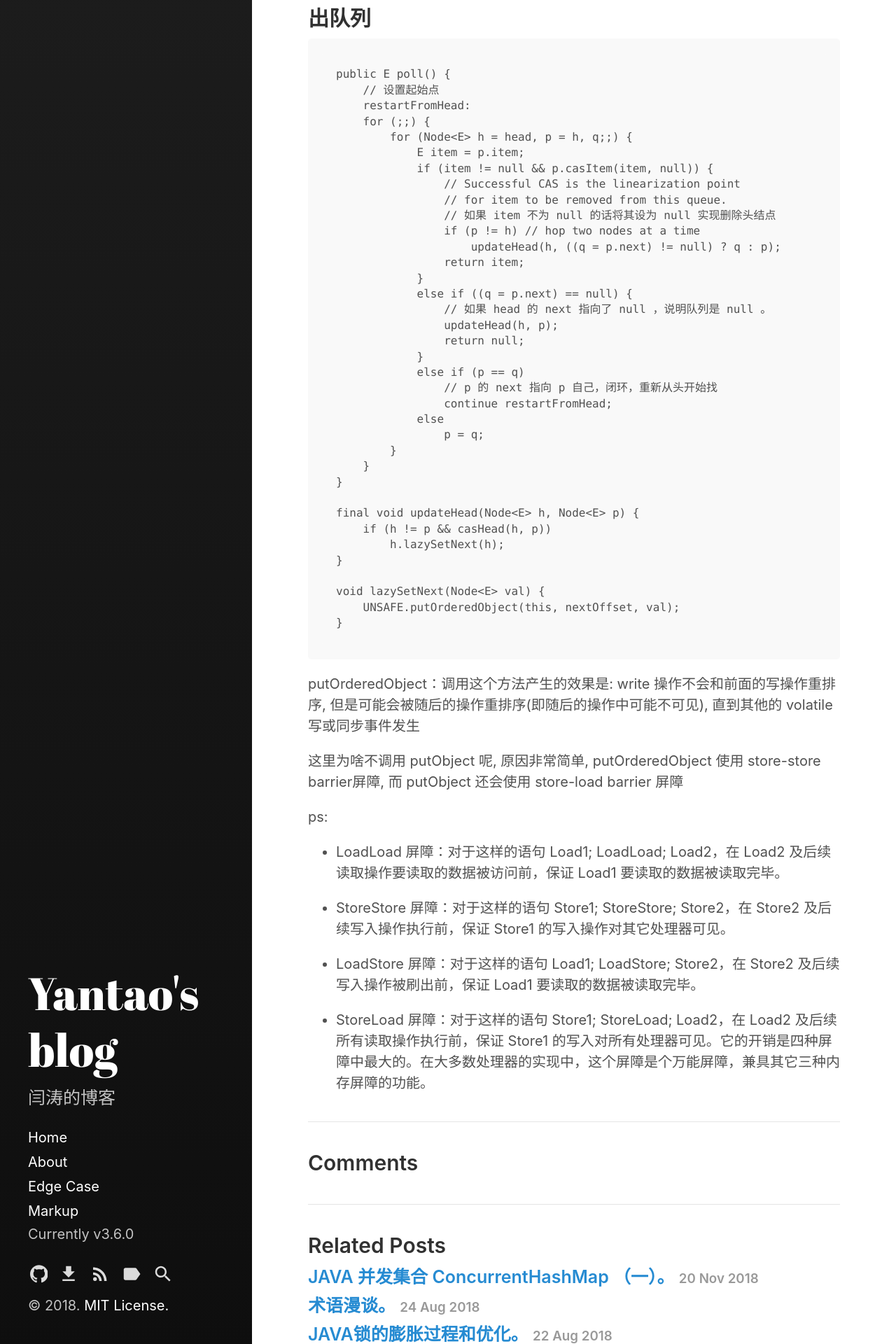
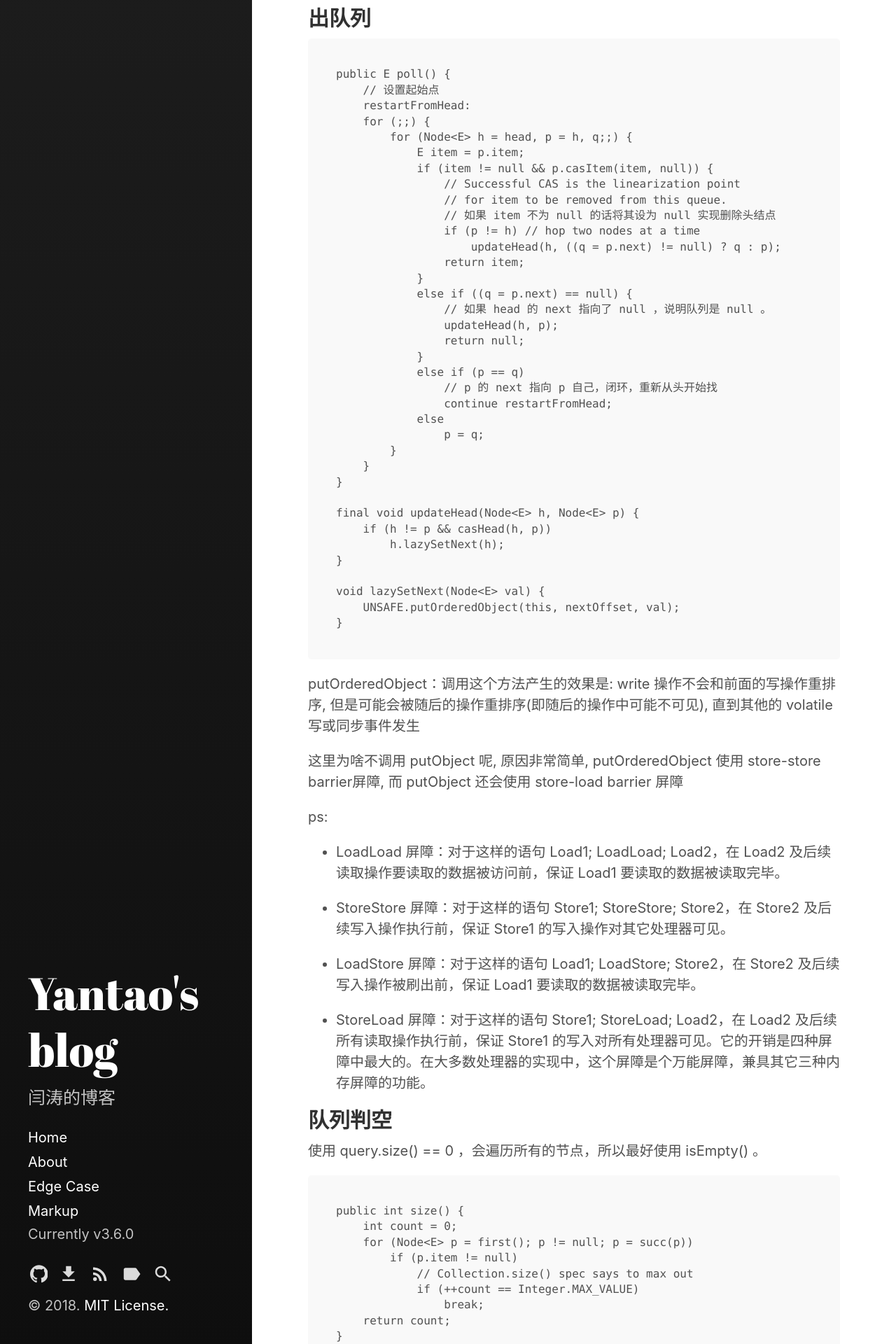
Before and after one commit to xinghelanchen/xinghelanchen.github.io, a Jekyll site: the page built from _posts/2018-11-26-JAVA并发集合ConcurrentLinkedQueue（二）.md, in a window 1280 px wide. Shown: the part 3080-5000 px from the top of the page at 70% size. Built offline with Jekyll 4.4.1, drawn with Linux system fonts in a browser that asks for light colours; some of the changed text lies outside the part shown.

Commit message:
20181127

````diff
--- a/_posts/2018-11-26-JAVA并发集合ConcurrentLinkedQueue（二）.md
+++ b/_posts/2018-11-26-JAVA并发集合ConcurrentLinkedQueue（二）.md
@@ -150,3 +150,23 @@ ps:
 * LoadStore  屏障：对于这样的语句 Load1; LoadStore; Store2，在 Store2 及后续写入操作被刷出前，保证 Load1 要读取的数据被读取完毕。
 
 * StoreLoad  屏障：对于这样的语句 Store1; StoreLoad; Load2，在 Load2 及后续所有读取操作执行前，保证 Store1 的写入对所有处理器可见。它的开销是四种屏障中最大的。在大多数处理器的实现中，这个屏障是个万能屏障，兼具其它三种内存屏障的功能。
+
+## 队列判空
+
+使用 query.size() == 0 ，会遍历所有的节点，所以最好使用 isEmpty() 。
+
+```
+public int size() {
+    int count = 0;
+    for (Node<E> p = first(); p != null; p = succ(p))
+        if (p.item != null)
+            // Collection.size() spec says to max out
+            if (++count == Integer.MAX_VALUE)
+                break;
+    return count;
+}
+
+public boolean isEmpty() {
+    return first() == null;
+}
+```
````
